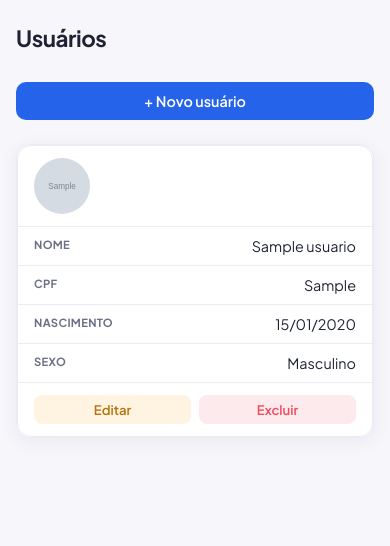
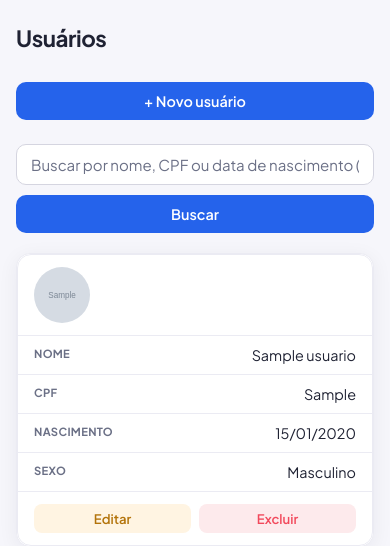
Before and after one commit to eloamachadomartines1/UserFlow, a Django app: page /usuarios/ in a window 390 px wide. Shown: the part 64-610 px from the top of the page. Run offline with Django 5.2, Linux system fonts and the light colour scheme; a user stored in the database is signed in; tables that the repository leaves empty hold one stand-in row (values such as "Sample post"); grey boxes marked "Sample" are stand-in pictures.

Commit message:
implement search functionality in user listing with pagination and input handling

```diff
--- a/usuarios/templates/base.html
+++ b/usuarios/templates/base.html
@@ -356,6 +356,52 @@
             margin-bottom: 24px;
             gap: 12px;
             flex-wrap: wrap;
+        }
+
+        .busca-form {
+            display: flex;
+            gap: 10px;
+            margin-bottom: 20px;
+            flex-wrap: wrap;
+        }
+
+        .busca-form input[type="text"] {
+            flex: 1;
+            min-width: 220px;
+        }
+
+        .paginacao {
+            display: flex;
+            align-items: center;
+            justify-content: center;
+            gap: 16px;
+            margin-top: 20px;
+        }
+
+        .paginacao-info {
+            font-size: 0.88rem;
+            color: var(--text-soft);
+            font-weight: 600;
+        }
+
+        .btn.disabled {
+            opacity: 0.4;
+            pointer-events: none;
+            cursor: default;
+        }
+
+        @media (max-width: 480px) {
+            .busca-form {
+                flex-direction: column;
+            }
+
+            .busca-form .btn {
+                justify-content: center;
+            }
+
+            .paginacao {
+                gap: 10px;
+            }
         }
 
         .vazio {
@@ -833,22 +879,22 @@
             });
         });
 
-        function formatarCpf(valorBruto){
+        function formatarCpf(valorBruto) {
             let numeros = valorBruto.replace(/\D/g, '').slice(0, 11);
             let formatado = numeros;
 
-            if(numeros.length > 9){
+            if (numeros.length > 9) {
                 formatado = numeros.replace(/(\d{3})(\d{3})(\d{3})(\d{1,2})/, '$1.$2.$3-$4');
-            } else if(numeros.length > 6){
+            } else if (numeros.length > 6) {
                 formatado = numeros.replace(/(\d{3})(\d{3})(\d{1,3})/, '$1.$2.$3');
-            } else if (numeros.length > 3){
+            } else if (numeros.length > 3) {
                 formatado = numeros.replace(/(\d{3})(\d{1,3})/, '$1.$2');
             }
 
             return formatado;
         }
         document.querySelectorAll('input[name="cpf"]').forEach((input) => {
-            if (input.value){
+            if (input.value) {
                 input.value = formatarCpf(input.value);
             }
             input.addEventListener('input', () => {
--- a/usuarios/templates/listar.html
+++ b/usuarios/templates/listar.html
@@ -7,14 +7,22 @@
 
     <h1>Usuários</h1>
 
-    <a href="{% url 'criar_usuario' %}"
-       class="btn btn-primary">
+    <a href="{% url 'criar_usuario' %}" class="btn btn-primary">
 
         + Novo usuário
 
     </a>
 
 </div>
+
+<form method="get" class="busca-form">
+    <input type="text" name="q" value="{{ termo_busca }}"
+        placeholder="Buscar por nome, CPF ou data de nascimento (dd/mm/aaaa)">
+    <button type="submit" class="btn btn-primary">Buscar</button>
+    {% if termo_busca %}
+    <a href="{% url 'listar_usuarios' %}" class="btn btn-outline">Limpar</a>
+    {% endif %}
+</form>
 
 <div class="card" style="padding: 0; overflow: hidden;">
 
@@ -41,8 +49,7 @@
 
                     {% if usuario.foto %}
 
-                    <img src="{{ usuario.foto.url }}"
-                         class="avatar">
+                    <img src="{{ usuario.foto.url }}" class="avatar">
 
                     {% else %}
 
@@ -72,15 +79,13 @@
 
                 <td class="td-acoes" style="text-align:right; white-space: nowrap;">
 
-                    <a href="{% url 'editar_usuario' usuario.pk %}"
-                       class="btn btn-warning btn-sm">
+                    <a href="{% url 'editar_usuario' usuario.pk %}" class="btn btn-warning btn-sm">
 
                         Editar
 
                     </a>
 
-                    <a href="{% url 'excluir_usuario' usuario.pk %}"
-                       class="btn btn-danger btn-sm">
+                    <a href="{% url 'excluir_usuario' usuario.pk %}" class="btn btn-danger btn-sm">
 
                         Excluir
 
@@ -94,10 +99,13 @@
 
             <tr>
 
-                <td colspan="6"
-                    class="vazio">
+                <td colspan="6" class="vazio">
 
+                    {% if termo_busca %}
+                    Nenhum usuário encontrado para "{{ termo_busca }}".
+                    {% else %}
                     Nenhum usuário cadastrado.
+                    {% endif %}
 
                 </td>
 
@@ -111,4 +119,24 @@
 
 </div>
 
+{% if usuarios.paginator.num_pages > 1 %}
+<div class="paginacao">
+    {% if usuarios.has_previous %}
+    <a href="?{% if termo_busca %}q={{ termo_busca }}&{% endif %}page={{ usuarios.previous_page_number }}"
+        class="btn btn-outline btn-sm">&laquo; Anterior</a>
+    {% else %}
+    <span class="btn btn-outline btn-sm disabled">&laquo; Anterior</span>
+    {% endif %}
+
+    <span class="paginacao-info">{{ usuarios.number }} / {{ usuarios.paginator.num_pages }}</span>
+
+    {% if usuarios.has_next %}
+    <a href="?{% if termo_busca %}q={{ termo_busca }}&{% endif %}page={{ usuarios.next_page_number }}"
+        class="btn btn-outline btn-sm">Próxima &raquo;</a>
+    {% else %}
+    <span class="btn btn-outline btn-sm disabled">Próxima &raquo;</span>
+    {% endif %}
+</div>
+{% endif %}
+
 {% endblock %}
--- a/usuarios/views.py
+++ b/usuarios/views.py
@@ -1,14 +1,17 @@
+import re
+from datetime import datetime
+
 from django.shortcuts import render, redirect, get_object_or_404
 from django.contrib.auth.decorators import login_required
 from django.contrib.auth.forms import UserCreationForm
-from usuarios.models import Usuario
-from usuarios.forms import UsuarioModelForm
 from django.contrib import messages
 from django.utils.html import format_html
 from django.urls import reverse
+from django.db.models import Q
+from django.core.paginator import Paginator
 
-
-
+from usuarios.models import Usuario
+from usuarios.forms import UsuarioModelForm
 
 def cadastro_view(request):
     if request.method == 'POST':
@@ -23,8 +26,40 @@ def cadastro_view(request):
 
 @login_required
 def listar_usuarios(request):
-    usuarios = Usuario.objects.filter(ativo=True)
-    return render(request, 'listar.html', {'usuarios': usuarios})
+    usuarios = Usuario.objects.filter(ativo=True).order_by('nome')
+
+    termo = request.GET.get('q', '').strip()
+
+    if termo:
+        filtro = Q(nome__icontains=termo)
+
+        #vai buscar pelo cpf mesmo diditando comm pontos
+        cpf_numeros = re.sub(r'\D', '', termo)
+        if cpf_numeros:
+            filtro |= Q(cpf__icontains=cpf_numeros)
+
+        #tanta ler o termo com dat dd/mm/aaaa
+        data_convertida = None
+        for formato in ('%d/%m/%Y', '%d-%m-%Y', '%Y-%m-%d'):
+            try:
+                data_convertida = datetime.strftime(termo, formato).date()
+                break
+            except ValueError:
+                continue
+        if data_convertida:
+            filtro |= Q(data_nascimento=data_convertida)
+
+        usuarios = usuarios.filter(filtro)
+
+    paginator = Paginator(usuarios, 8)
+    numero_pagina = request.GET.get('page')
+    pagina = paginator.get_page(numero_pagina)
+
+    return render(request, 'listar.html', {
+        'usuarios': pagina,
+        'termo_busca': termo,
+    })
+
 
 @login_required
 def criar_usuario(request):
```
